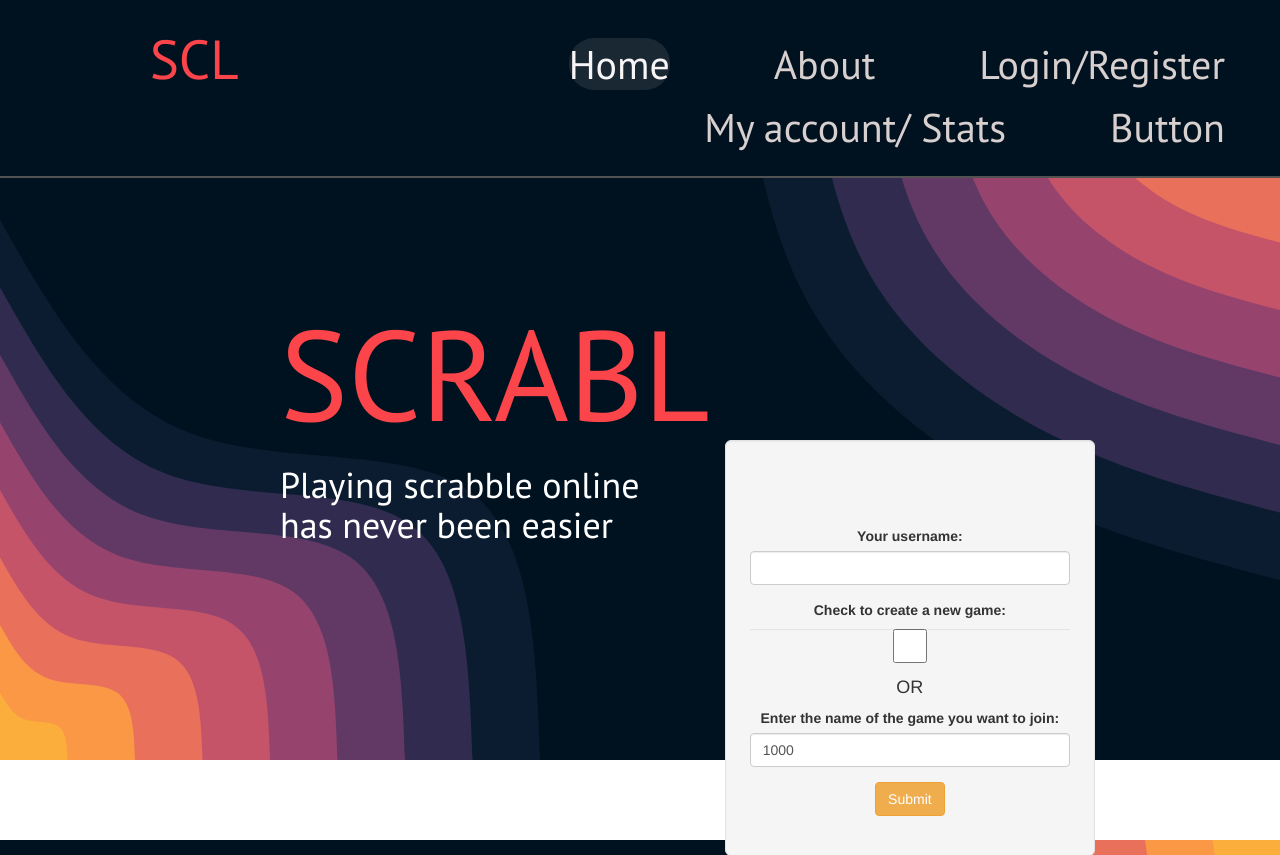
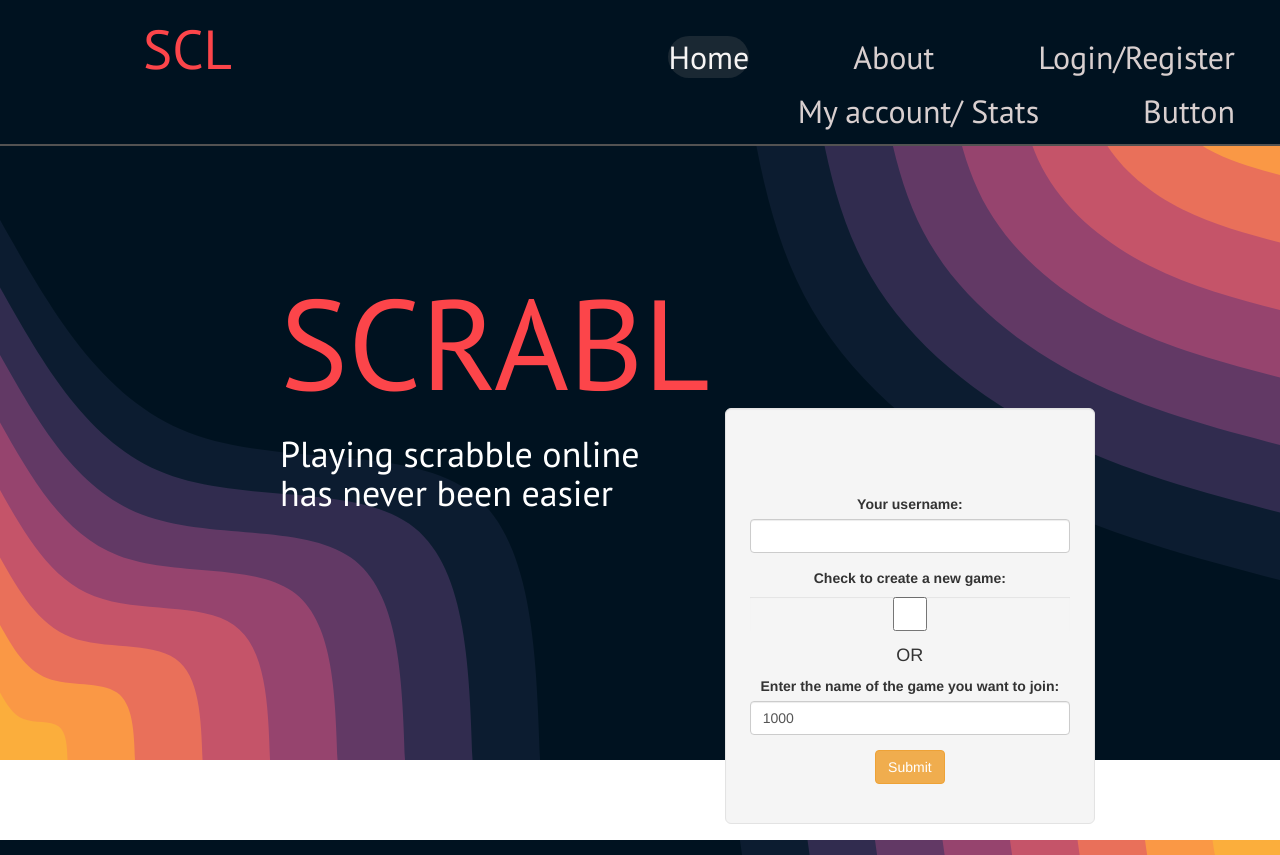
Before and after one commit to duckGameGH/scrabl, a PHP site: page /index.html in a window 1280 px wide. Shown: the top 855 px of the page. Run offline with PHP 8.4, Linux system fonts and the light colour scheme; some web fonts are replaced.

Commit message:
added logo (commented, #13), changed padding of nav

```diff
--- a/index.html
+++ b/index.html
@@ -27,6 +27,7 @@
 </head>
 <body>
     <nav>
+        <!--<img width="50px" height="50px" src="/scrabl/images/shape.svg">-->
         <a class="main">SCL</a>
         <a class="this">Home</a>
         <a>About</a>
--- a/static/home.css
+++ b/static/home.css
@@ -36,7 +36,7 @@ nav {
     background-color: #001220;
     text-align: right;
     border-bottom: 2px solid rgb(83, 82, 82);
-    padding: 20px;
+    padding: 10px;
     margin-right:-15;
     text-decoration: none;
 }
@@ -48,10 +48,11 @@ a {
     font-family: "PT Sans", sans-serif;
     font-weight: 400;
     font-style: normal;
-    font-size: 40px;
+    font-size: 32px;
     margin-right: 50px;
     margin-left: 50px;
     width: 100%;
+    text-decoration: none;
 }
 
 td{
@@ -94,7 +95,7 @@ td{
     font-weight: 400;
     font-style: normal;
     font-size: 55px;
-    margin-right: 22%;
+    margin-right: 30%;
   }
 
   a:hover {
```
